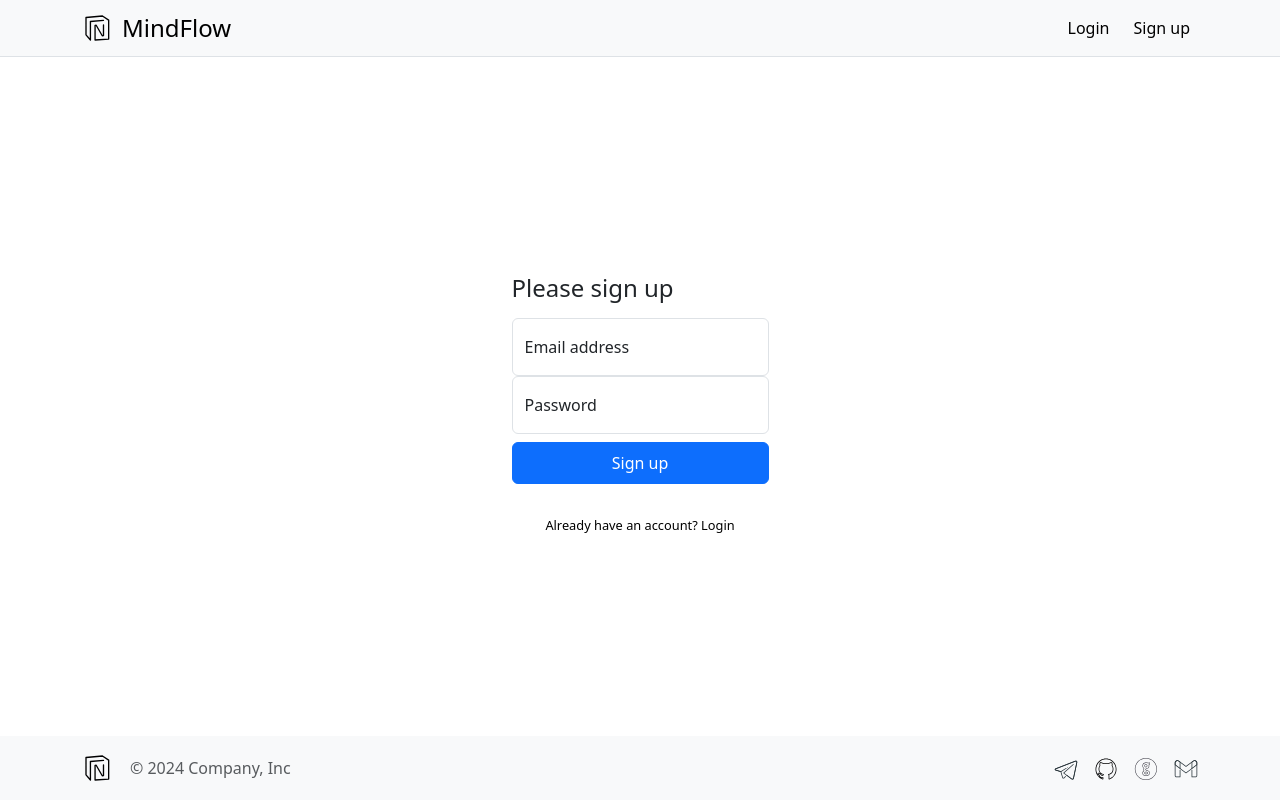
After one commit to Alexandr-Starkov/mindFlow, a Django app: page /registration/ in a window 1280 px wide. The commit adds this page. Run offline with Django 4.2, Linux system fonts and the light colour scheme.

Commit message:
Добавлены шаблоны registration.html authorization.html

```diff
--- a/assets/styles/style.css
+++ b/assets/styles/style.css
@@ -1,15 +1,9 @@
-
-#theme-toggle i {
-    font-size: 14px !important;
-}
-
-.social-icon {
-    width: 24px;
-    height: 24px;
-}
-
-.social-icon:hover {
-    opacity: 0.7;
+:root {
+    --bg-color: #F8F9FA;
+    --container-bg: #FFFFFF;
+    --text-color: #212529;
+    --accent-color: #0D6EFD;
+    --border-color: #DEE2E6;
 }
 
 html, body {
@@ -26,3 +20,48 @@ body {
 main {
     flex: 1;
 }
+
+footer {
+    width: 100%;
+}
+
+/*#theme-toggle i {*/
+/*    font-size: 14px !important;*/
+/*}*/
+
+.social-icon {
+    width: 24px;
+    height: 24px;
+}
+
+.social-icon:hover {
+    opacity: 0.7;
+}
+
+.form-signin {
+    max-width: 330px;
+    padding: 1rem;
+    text-align: center;
+    background: var(--container-bg);
+    border-radius: 8px;
+}
+
+/* Поля ввода */
+.form-control {
+    border: 1px solid var(--border-color);
+    background-color: var(--container-bg);
+    color: var(--text-color);
+}
+
+.form-control:focus {
+    box-shadow: none;
+    border-color: var(--accent-color);
+}
+
+.text-center {
+    text-align: center;
+}
+
+.link-hover:hover {
+    color: #0D6EFD !important;
+}
--- a/notes/urls.py
+++ b/notes/urls.py
@@ -1,7 +1,9 @@
 from django.urls import path
 
-from .views import main_view, task_list_view, task_create_view, task_update_view, task_delete_view
+from .views import main_view, authorization_view, registration_view, task_list_view, task_create_view, task_update_view, task_delete_view
 
 urlpatterns = [
     path('', main_view, name='main'),
+    path('authorization/', authorization_view, name='authorization'),
+    path('registration/', registration_view, name='registration'),
 ]
--- a/notes/views.py
+++ b/notes/views.py
@@ -6,6 +6,14 @@ from .models import Task
 
 def main_view(request: HttpRequest):
     return render(request, 'notes/index.html')
+
+
+def authorization_view(request: HttpRequest):
+    return render(request, 'notes/authorization.html')
+
+
+def registration_view(request: HttpRequest):
+    return render(request, 'notes/registration.html')
 
 
 def task_list_view(request: HttpRequest):
--- a/templates/notes/base.html
+++ b/templates/notes/base.html
@@ -14,49 +14,59 @@
         MindFlow
     </title>
 </head>
-<body>
-    <nav class="py-0 bg-body-tertiary border-bottom">
+
+<body class="{% block body_class %}default-class{% endblock %}">
+
+    {#  Панель навигации #}
+    <nav class="py-2 bg-body-tertiary border-bottom">
         <div class="container d-flex justify-content-between align-items-center">
             <a href="{% url 'main' %}" class="d-flex align-items-center mb-3 mb-lg-0 me-lg-auto link-body-emphasis text-decoration-none">
                 <img src="{% static 'images/logo_black.svg'%}" alt="Logo" height="32" class="me-2">
                 <span class="fs-4">MindFlow</span>
             </a>
 
+            {# Правая часть панели навигации #}
             <ul class="nav ms-auto align-items-center">
-                <li class="nav-item">
-                    <span id="theme-toggle" class="fs-9 link-body-emphasis" style="cursor: pointer;">
-                        <i class="bi bi-moon-fill btn-sm"></i>
-                    </span>
+{#                <li class="nav-item">#}
+{#                    <span id="theme-toggle" class="fs-9 link-body-emphasis" style="cursor: pointer;">#}
+{#                        <i class="bi bi-moon-fill btn-sm"></i>#}
+{#                    </span>#}
+{#                </li>#}
+                <li class="nav-item ms-2">
+                    <a href="{% url 'authorization' %}" class="nav-link link-body-emphasis px-2">Login</a>
                 </li>
                 <li class="nav-item ms-2">
-                    <a href="#" class="nav-link link-body-emphasis px-2">Login</a>
-                </li>
-                <li class="nav-item ms-2">
-                    <a href="#" class="nav-link link-body-emphasis px-2">Sign up</a>
+                    <a href="{% url 'registration' %}" class="nav-link link-body-emphasis px-2">Sign up</a>
                 </li>
             </ul>
         </div>
     </nav>
 
-    <header class="py-3 mb-4 border-bottom">
+    {#  Второй хедер #}
+    <header class="{% block header_class %}header-class{% endblock %}">
         {% block header %}
         {% endblock %}
     </header>
 
-    <main>
+    <main class="d-flex justify-content-center align-items-center {% block main_class %}default-class{% endblock %}">
         {% block main %}
         {% endblock %}
     </main>
 
+    {#  Футер #}
+    <footer class="footer mt-auto py-3 bg-body-tertiary">
         <div class="container">
-        <footer class="d-flex flex-wrap justify-content-between align-items-center py-1 my-4 border-top">
-            <div class="col-md-4 d-flex align-items-center">
-                <a href="{% url 'main' %}" class="mb-3 me-2 mb-md-0 text-body-secondary text-decoration-none lh-1">
+            {#  Логотипы  #}
+            <div class="row align-items-center">
+                <div class="col-md-6 d-flex align-items-center">
+                    <a href="https://www.notion.com/" class="mb-3 me-2 mb-md-0 text-body-secondary text-decoration-none lh-1" target="_blank">
                         <img src="{% static 'images/logo_black.svg' %}" alt="Logo" height="32" class="me-2">
                     </a>
                     <span class="mb-3 mb-md-0 text-body-secondary">© 2024 Company, Inc</span>
                 </div>
-            <ul class="nav col-md-4 justify-content-end list-unstyled d-flex">
+                {# Внешние ссылки #}
+                <div class="col-md-6 d-flex justify-content-end">
+                    <ul class="nav list-unstyled d-flex">
                         <li class="ms-3">
                             <a class="text-body-secondary" href="https://t.me/AlexStarkJr" target="_blank" >
                                 <img src="{% static 'images/telegram-black.svg' %}" class="social-icon">
@@ -78,8 +88,10 @@
                             </a>
                         </li>
                     </ul>
+                </div>
+            </div>
+        </div>
     </footer>
-    </div>
 
     <script src="https://cdn.jsdelivr.net/npm/@popperjs/core@2.11.8/dist/umd/popper.min.js" integrity="sha384-I7E8VVD/ismYTF4hNIPjVp/Zjvgyol6VFvRkX/vR+Vc4jQkC+hVqc2pM8ODewa9r" crossorigin="anonymous"></script>
     <script src="https://cdn.jsdelivr.net/npm/bootstrap@5.3.3/dist/js/bootstrap.min.js" integrity="sha384-0pUGZvbkm6XF6gxjEnlmuGrJXVbNuzT9qBBavbLwCsOGabYfZo0T0to5eqruptLy" crossorigin="anonymous"></script>
--- a/templates/notes/index.html
+++ b/templates/notes/index.html
@@ -1,4 +1,6 @@
 {% extends  "notes/base.html" %}
+
+{% block header_class %}py-3 mb-4 border-bottom{% endblock %}
 
 {% block main %}
     <ul>
--- /dev/null
+++ b/templates/notes/registration.html
@@ -0,0 +1,25 @@
+{% extends "notes/base.html" %}
+
+{% block main_class %}form-signin w-100 m-auto{% endblock %}
+
+{% block main %}
+    <div class="d-flex flex-column align-items-center">
+        <form class="form-signin">
+
+            <h1 class="h4 mb-3 fw-normal text-start">Please sign up</h1>
+            <div class="form-floating">
+                <input type="email" class="form-control" id="floatingInput" placeholder="name@example.com">
+                <label for="floatingInput">Email address</label>
+            </div>
+
+            <div class="form-floating mb-2">
+                <input type="password" class="form-control" id="floatingPassword" placeholder="Password">
+                <label for="floatingPassword">Password</label>
+            </div>
+
+            <button class="btn btn-primary w-100 py-2" type="submit">Sign up</button>
+        </form>
+
+        <a href="{% url 'authorization' %}" class="text-center link-body-emphasis text-decoration-none link-hover" style="font-size: 0.800rem;">Already have an account? Login</a>
+    </div>
+{% endblock %}
```
Also changed, not shown: templates/notes/authorization.html (added, +25 -0 lines). Lines whose indentation alone changed are shown as unchanged.
